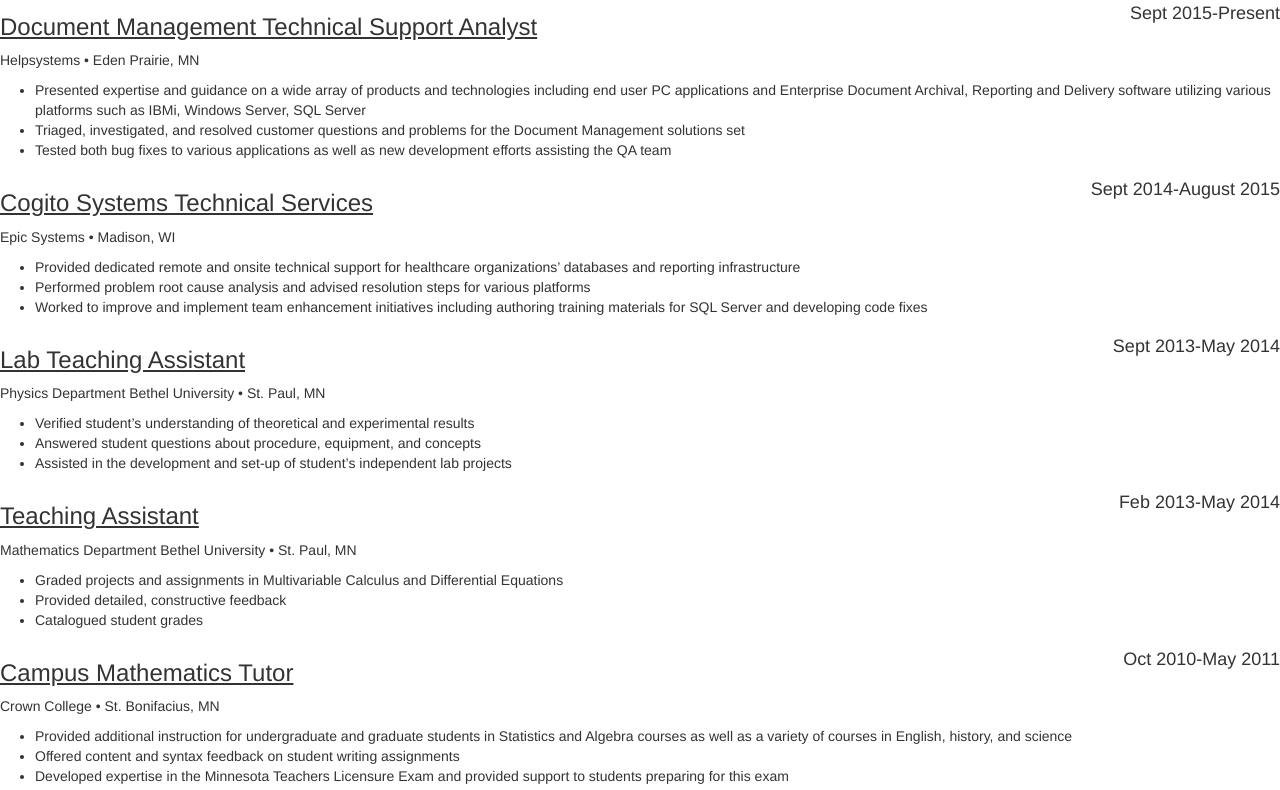
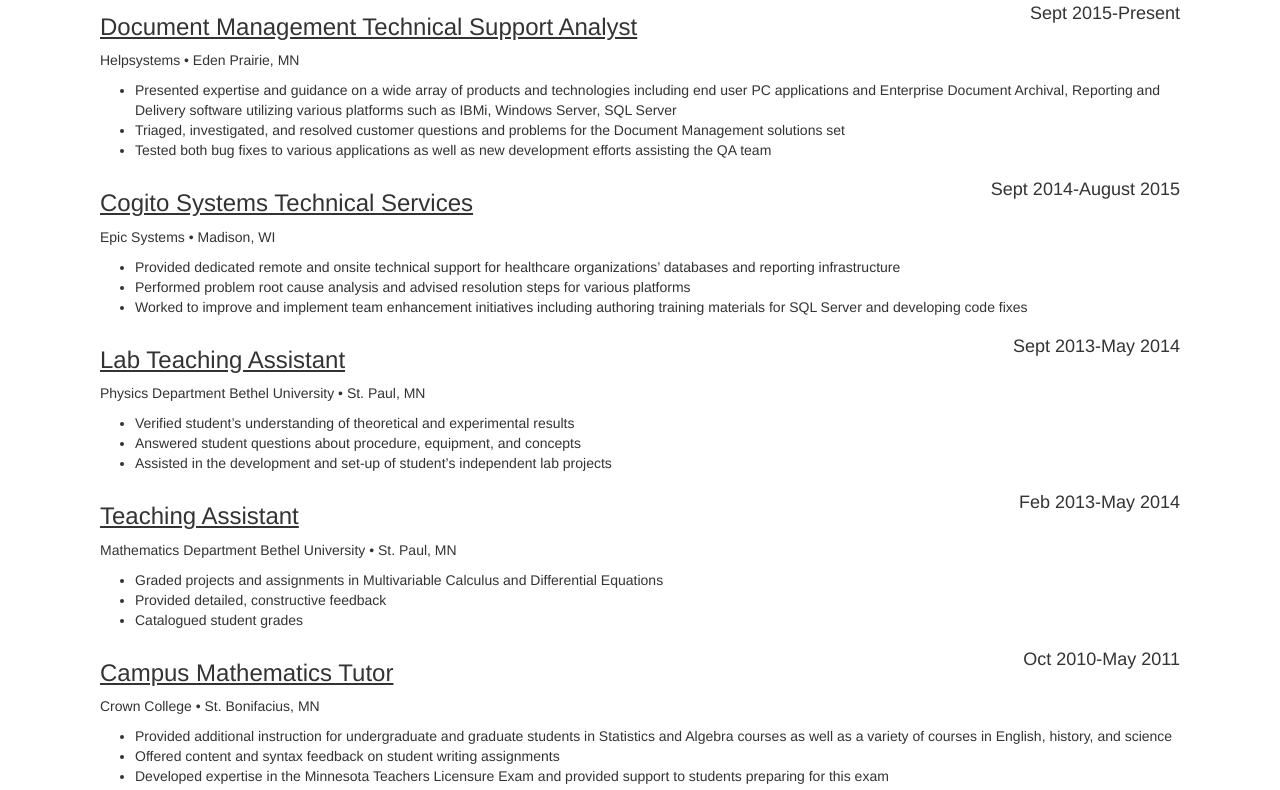
Before and after one commit to ayriela/ayriela.github.io, a plain HTML site: page index.html in a window 1280 px wide. Shown: the part 358-1148 px from the top of the page. Drawn offline with nearby package versions, Linux system fonts and the light colour scheme.

Commit message:
Update style.css

```diff
--- a/style.css
+++ b/style.css
@@ -4,13 +4,16 @@ body{
   align:center;
   margin-left:100px;
   margin-top:10px;
-  margin-right:100px;
-  margin-bottom:10px;
   font-family:Optima,Helvetica,sans-serif;
 }
 .header{
   color: navy;
   text-align: center;
+}
+
+.myexperience{
+  margin-left:100px;
+  margin-right:100px;
 }
 
 .myexperience h3{
```
